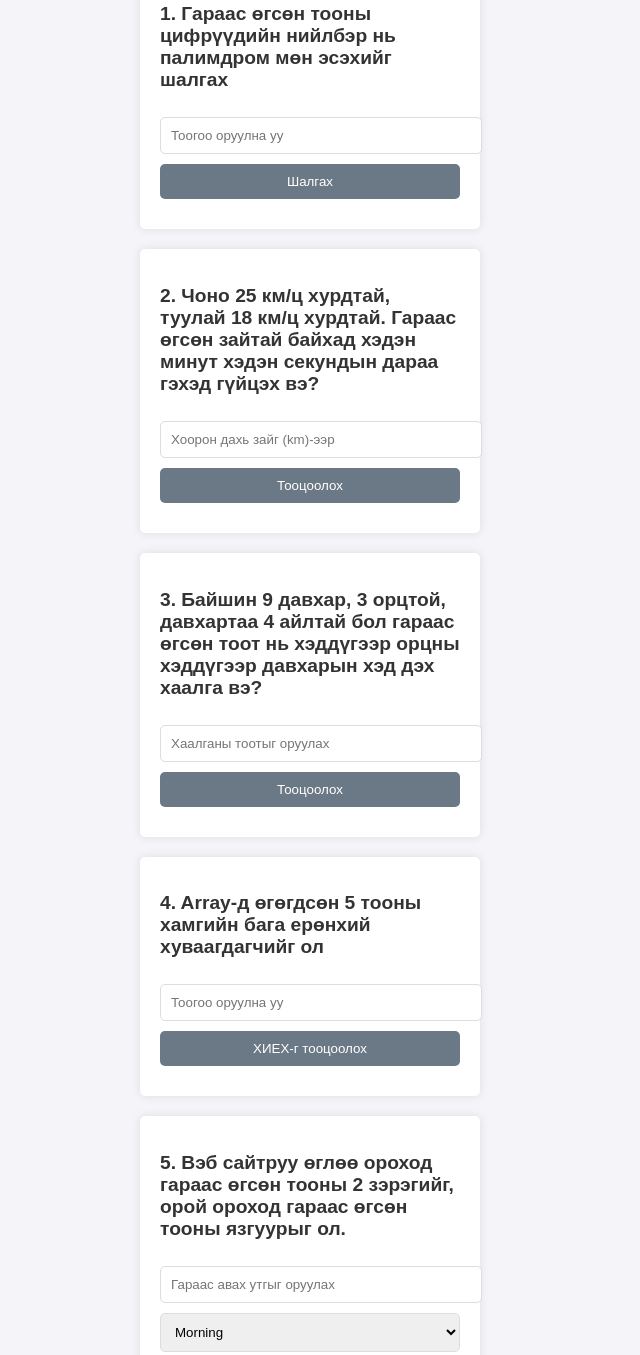
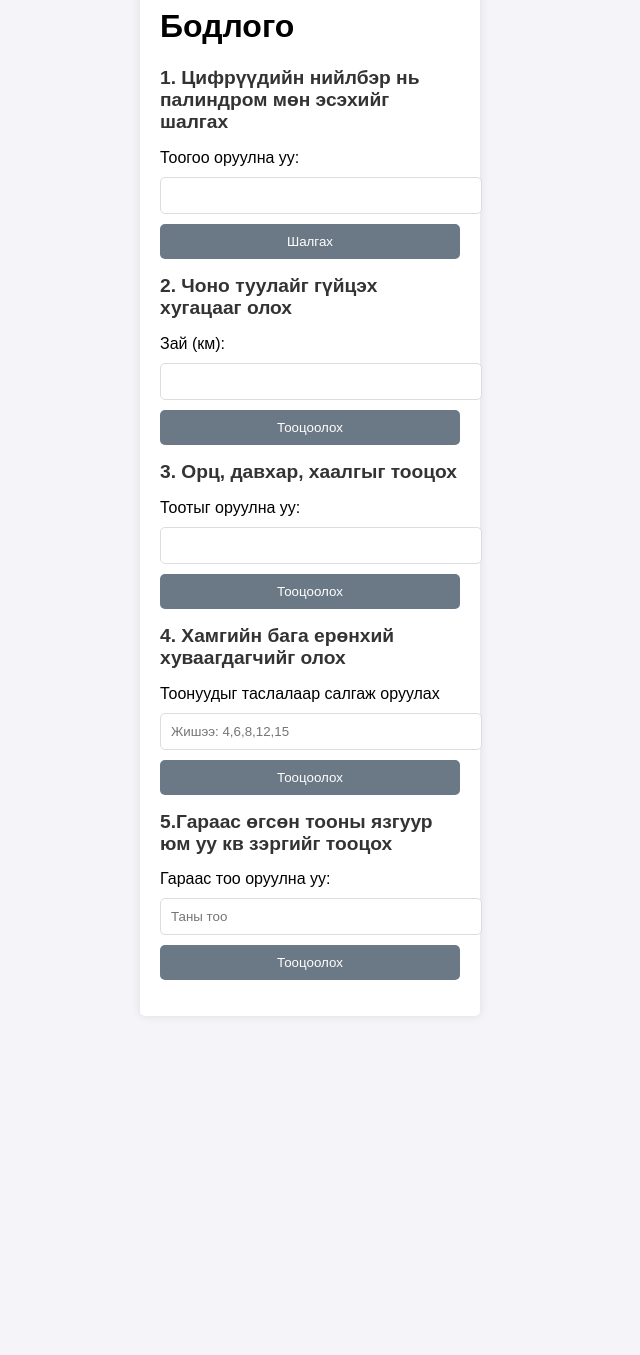
Before and after one commit to bilgunne/bilgunn, a plain HTML site: page lab8/index.html in a window 1280 px wide. Shown: the part 33-1388 px from the top of the page, without its empty margins (330-970 px from the left). After the commit the page ends 1069 px from the top, so only its background shows below. Drawn offline with Linux system fonts and the light colour scheme.

Commit message:
Update index.html

```diff
--- a/lab8/index.html
+++ b/lab8/index.html
@@ -3,50 +3,59 @@
 <head>
     <meta charset="UTF-8">
     <meta name="viewport" content="width=device-width, initial-scale=1.0">
-    <title>Js Даалгавар</title>
+    <title>Лаборатори 8</title>
     <link rel="stylesheet" href="styles.css">
 </head>
 <body>
+    <div class="container">
+        <h1>Бодлого</h1>
 
-    <div class="container">
-        <h2>1. Гараас өгсөн тооны цифрүүдийн нийлбэр нь палимдром мөн эсэхийг шалгах</h2>
-        <input type="number" id="palindromeInput" placeholder="Тоогоо оруулна уу">
+        <!--Бодлого 1 -->
+        <div class="task">
+            <h2>1. Цифрүүдийн нийлбэр нь палиндром мөн эсэхийг шалгах</h2>
+            <label for="task1Input">Тоогоо оруулна уу:</label>
+            <input type="number" id="task1Input">
             <button onclick="checkPalindromeSum()">Шалгах</button>
-        <div class="result" id="palindromeResult"></div>
+            <p id="task1Result"></p>
         </div>
 
-    <div class="container">
-        <h2>2. Чоно 25 км/ц хурдтай, туулай 18 км/ц хурдтай. Гараас өгсөн зайтай байхад хэдэн минут хэдэн секундын дараа гэхэд гүйцэх вэ?</h2>
-        <input type="number" id="distanceInput" placeholder="Хоорон дахь зайг (km)-ээр">
-        <button onclick="timeToCatchRabbit()">Тооцоолох</button>
-        <div class="result" id="catchResult"></div>
+        <!--Бодлого 2-->
+        <div class="task">
+            <h2>2. Чоно туулайг гүйцэх хугацааг олох</h2>
+            <label for="distanceInput">Зай (км):</label>
+            <input type="number" id="distanceInput">
+            <button onclick="calculateCatchUpTime()">Тооцоолох</button>
+            <p id="task2Result"></p>
         </div>
 
-    <div class="container">
-        <h2>3. Байшин 9 давхар, 3 орцтой, давхартаа 4 айлтай бол гараас өгсөн тоот нь хэддүгээр орцны хэддүгээр давхарын хэд дэх хаалга вэ?</h2>
-        <input type="number" id="doorInput" placeholder="Хаалганы тоотыг оруулах">
-        <button onclick="findEntranceAndFloor()">Тооцоолох</button>
-        <div class="result" id="floorResult"></div>
+        <!--Бодлого 3-->
+        <div class="task">
+            <h2>3. Орц, давхар, хаалгыг тооцох</h2>
+            <label for="apartmentInput">Тоотыг оруулна уу:</label>
+            <input type="number" id="apartmentInput">
+            <button onclick="findApartmentDetails()">Тооцоолох</button>
+            <p id="task3Result"></p>
         </div>
 
-    <div class="container">
-        <h2>4. Array-д өгөгдсөн 5 тооны хамгийн бага ерөнхий хуваагдагчийг ол</h2>
-        <input type="text" id="arrayInput" placeholder="Тоогоо оруулна уу">
-        <button onclick="calculateLCM()">ХИЕХ-г тооцоолох</button>
-        <div class="result" id="lcmResult"></div>
+        <!--Бодлого 4-->
+        <div class="task">
+            <h2>4. Хамгийн бага ерөнхий хуваагдагчийг олох</h2>
+            <label for="arrayInput">Тоонуудыг таслалаар салгаж оруулах</label>
+            <input type="text" id="arrayInput" placeholder="Жишээ: 4,6,8,12,15">
+            <button onclick="calculateArrayLCM()">Тооцоолох</button>
+            <p id="task4Result"></p>
         </div>
 
-    <div class="container">
-        <h2>5. Вэб сайтруу өглөө ороход гараас өгсөн тооны 2 зэрэгийг, орой ороход гараас өгсөн тооны язгуурыг ол.</h2>
-        <input type="number" id="numberInput" placeholder="Гараас авах утгыг оруулах">
-        <select id="timeOfDay">
-            <option value="morning">Morning</option>
-            <option value="evening">Evening</option>
-        </select>
-        <button onclick="calculatePowerOrRoot()">Тооцоолох</button>
-        <div class="result" id="powerResult"></div>
+        <!--Бодлого 5-->
+        <div class="task">
+            <h2>5.Гараас өгсөн тооны язгуур юм уу кв зэргийг тооцох</h2>
+            <label for="userInput">Гараас тоо оруулна уу:</label>
+            <input type="number" id="userInput" placeholder="Таны тоо">
+            <button onclick="calculateBasedOnTime()">Тооцоолох</button>
+            <p id="result"></p>
+        </div>
     </div>
 
-    <script src="scripts.js"></script>
+    <script src="script.js"></script>
 </body>
 </html>
```
Lines whose indentation alone changed are shown as unchanged.
